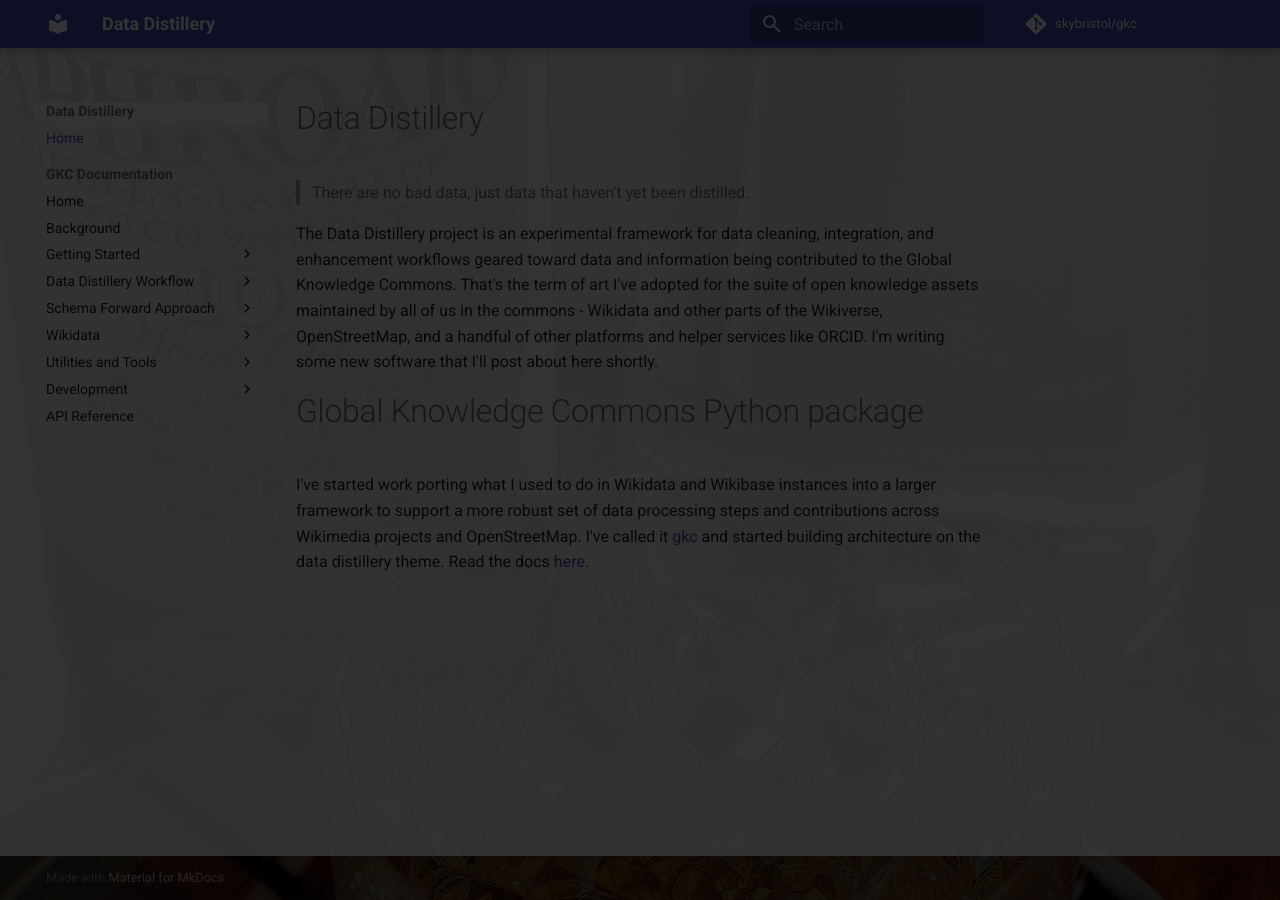
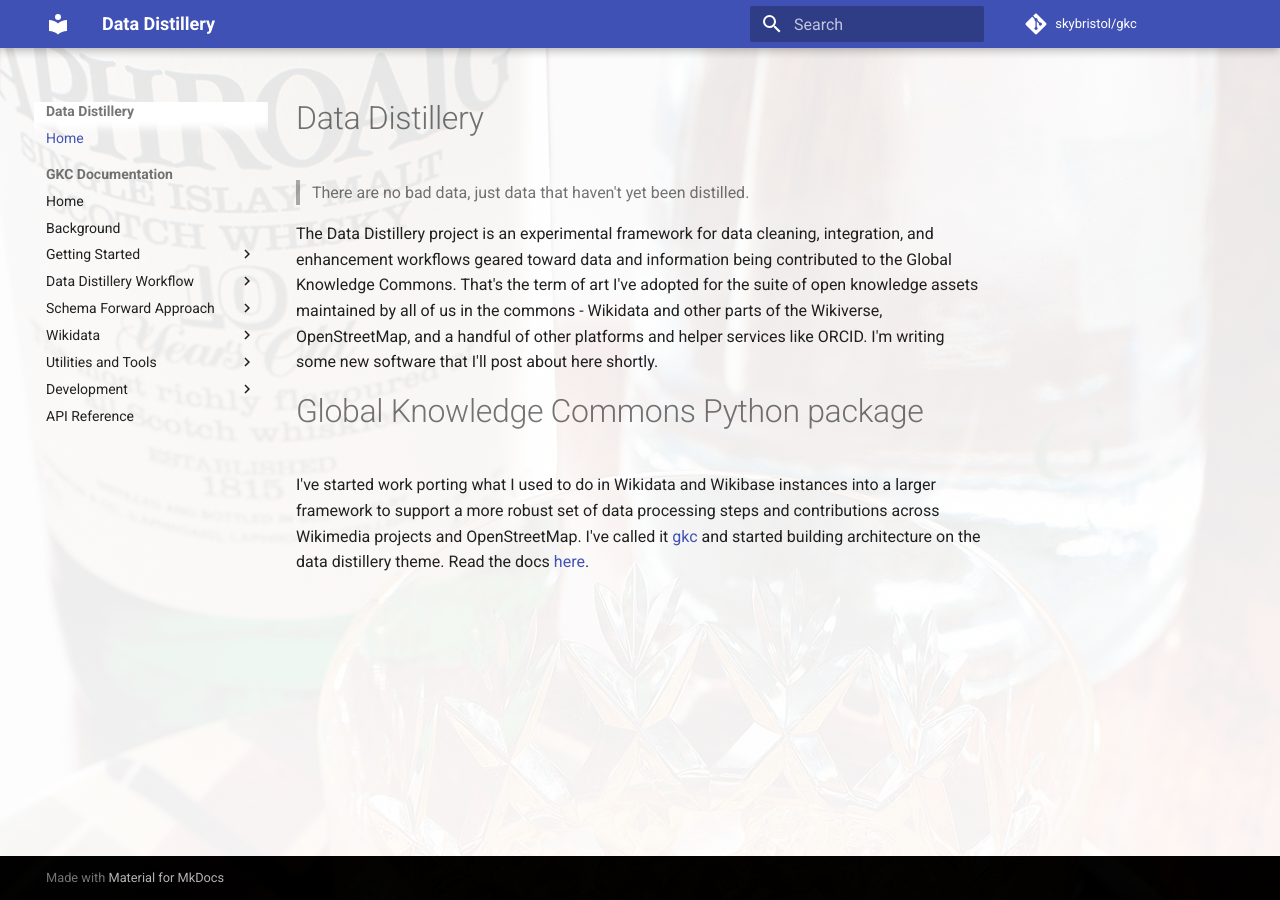
Before and after one commit to skybristol/gkc, an MkDocs documentation site: the page built from docs/index.md, in a window 1280 px wide. Built offline with MkDocs 1.6.1 and Material for MkDocs 9.7.7, drawn with Linux system fonts in a browser that asks for light colours; comment, search, counter and statistics services are not loaded.

Commit message:
Display issue on datadistillery site Fixes #38

```diff
--- a/docs/stylesheets/extra.css
+++ b/docs/stylesheets/extra.css
@@ -1,11 +1,22 @@
 /* Background Image */
 body {
+    position: relative;
+}
+
+body::before {
+    content: "";
+    position: fixed;
+    top: 0;
+    left: 0;
+    width: 100%;
+    height: 100%;
     background-image: url('../img/Laphroaig10YO.jpeg');
     background-attachment: fixed;
     background-size: cover;
     background-position: center;
     background-repeat: no-repeat;
     filter: brightness(0.2);
+    z-index: -1;
 }
 
 /* Mermaid Diagram Font Sizing */
```
